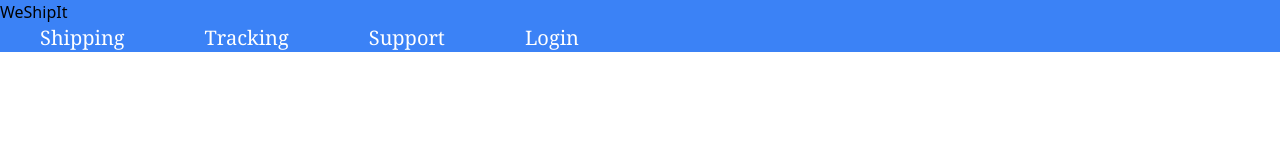
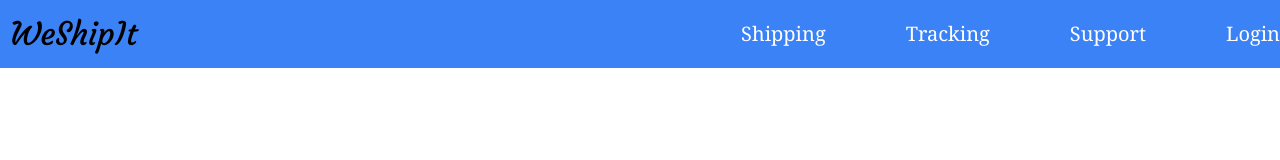
Before and after one commit to mkjilani/IS601_Final, a website: page index.html in a window 1280 px wide. Drawn offline with nearby package versions, Linux system fonts and the light colour scheme.

Commit message:
Updated font and alignment. Closes #24-fix-css-formatting-for-title-and-navbar

```diff
--- a/index.html
+++ b/index.html
@@ -15,10 +15,10 @@
 <body class="font-sans">
   <!-- Navigation Bar -->
   <nav class="bg-blue-500">
-    <div>
+    <div class="container mx-auto flex justify-between items-center ">
       <!-- Logo -->
 
-        <div >WeShipIt</div>
+        <div class="logo">WeShipIt</div>
 
       <!-- Navigation Links -->
       <ul class="font-serif flex space-x-10">
```
